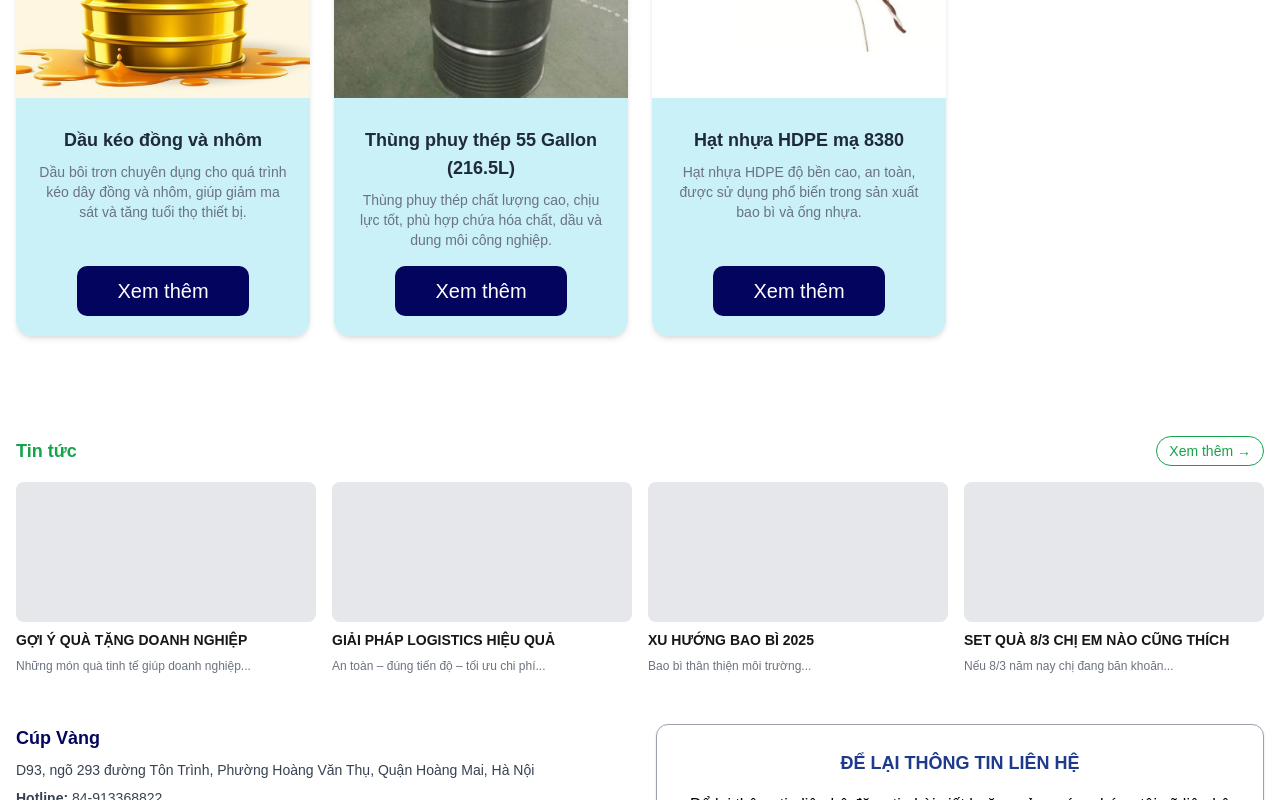
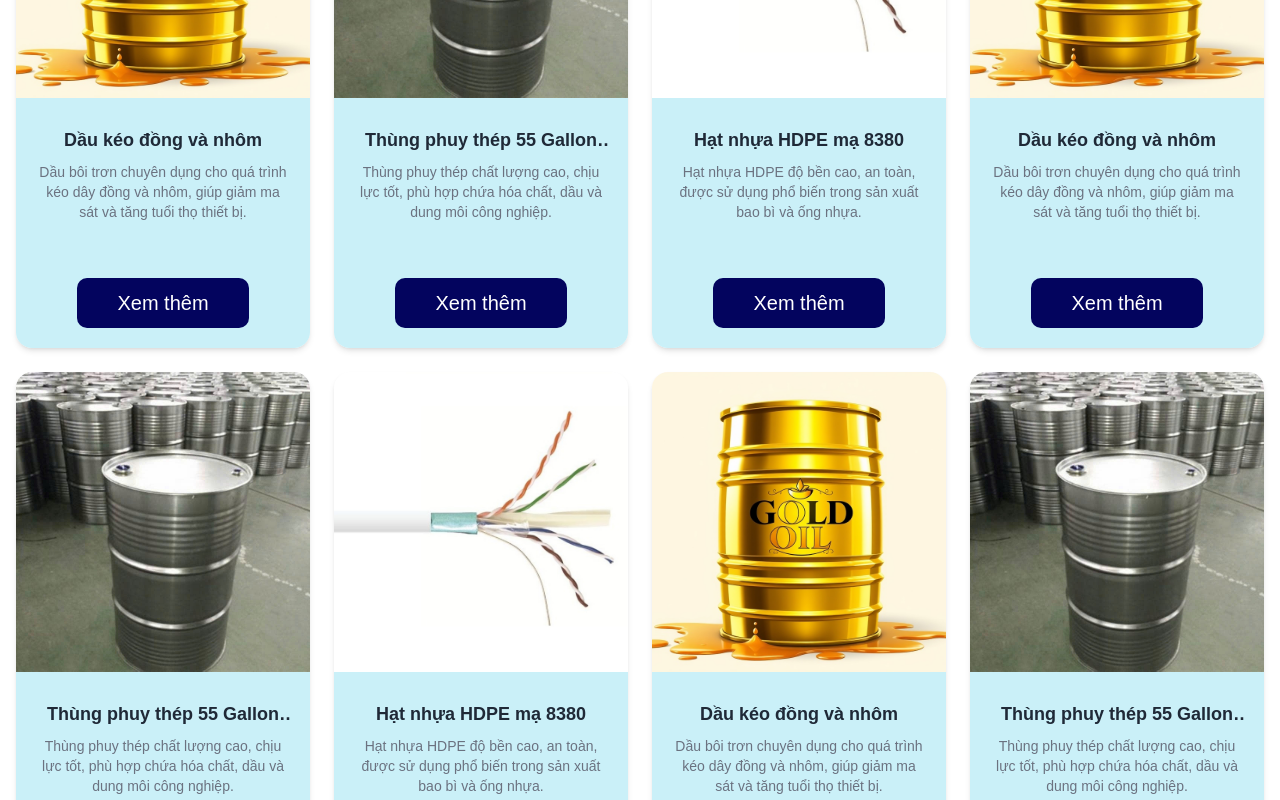
Before and after one commit to xuancanh198/cupvang, a Next.js app: page /product in a window 1280 px wide. Shown: the part 1160-1960 px from the top of the page. Built offline with nearby package versions, Linux system fonts and the light colour scheme.

Commit message:
fix home

```diff
--- a/src/app/page.tsx
+++ b/src/app/page.tsx
@@ -14,7 +14,7 @@ export default function Home() {
         <ListProduct />
         <About />
         <AwardsSection />
-        <div className="mt-[50px]">
+        <div className="mt-[50px] w-full max-w-[1500px] mx-auto px-[16px] mx-auto pb-[50px]">
           <ContactSection />
         </div>
      </div>
--- a/src/components/home/About.tsx
+++ b/src/components/home/About.tsx
@@ -1,9 +1,8 @@
 import Image from 'next/image';
 export default function WhyChooseUs() {
     return (
-        <section className="bg-white py-20">
-            <div className="container mx-auto px-[20px]">
-
+        <section className="bg-white">
+            <div className="w-full max-w-[1500px] mx-auto px-[16px] mx-auto pb-[50px]">
                 {/* HEADER */}
                 <div className="mb-14">
                     <h2 className="text-[48px] text-center font-extrabold italic text-[#0077B6] mb-6">
--- a/src/components/home/Forword.tsx
+++ b/src/components/home/Forword.tsx
@@ -2,14 +2,14 @@ import Image from "next/image"
 export default function Forword() {
     return (
         <section className="bg-[#CAF0F8] dark:bg-gray-800 relative z-20 overflow-hidden">
-            <div className="container mx-auto px-6 py-20 flex flex-col lg:flex-row items-center">
+            <div className="w-full max-w-[1500px] mx-auto px-[16px] py-20 flex flex-col gap-[20px] lg:flex-row items-center">
 
                 {/* IMAGE */}
                 <div className="w-full lg:w-1/2 mt-12 lg:mt-0 flex justify-center">
                     <Image
                         src="/images/banner1.png"
                         alt="Introducing Our Work"
-                        className="max-w-md w-full"
+                        className="w-full h-auto"
                         width={808}
                         height={553}
                     />
--- a/src/components/product/ListProduct.tsx
+++ b/src/components/product/ListProduct.tsx
@@ -34,6 +34,7 @@ export default function Example() {
         </div>
 
         {/* ===== SLIDER ===== */}
+        <div className="min-h-[520px]">
           <Swiper
             modules={[Autoplay]}
             autoplay={{
@@ -44,17 +45,20 @@ export default function Example() {
             spaceBetween={24}
             breakpoints={{
               0: { slidesPerView: 1 },
-            640: { slidesPerView: 2 },
-            1024: { slidesPerView: 3 },
+              640: { slidesPerView: 3 },
+              1024: { slidesPerView: 4 },
             }}
+            className="h-full"
           >
             {filteredProducts.map(product => (
-            <SwiperSlide key={product.id}>
+              <SwiperSlide key={product.id} className="h-full">
                 <ProductItem product={product} />
               </SwiperSlide>
             ))}
           </Swiper>
         </div>
+
+      </div>
     </div>
   )
 }
--- a/src/components/product/ProductItem.tsx
+++ b/src/components/product/ProductItem.tsx
@@ -5,39 +5,32 @@ import type { Product } from '@/constant/Product'
 
 function ProductItem({ product }: { product: Product }) {
     return (
-      <Link
-          href={`/product/${product.slug}`}
-          className="group block h-full"
-      >
-          <div className="bg-white rounded-2xl shadow-md overflow-hidden h-full flex flex-col">
-
+        <Link href={`/product/${product.slug}`} className="group block h-full">
+            <div className="bg-white rounded-2xl shadow-md overflow-hidden h-full min-h-[550px] flex flex-col">
                 {/* IMAGE */}
-              <div className="relative aspect-[4/3] w-full h-[300px]">
+                <div className="relative w-full h-[300px] overflow-hidden flex-shrink-0">
                     <Image
                         src={product.image}
                         alt={product.name}
                         fill
-                      className="object-cover transition group-hover:scale-105"
+                        className="object-cover transition-transform duration-300 group-hover:scale-105"
                     />
                 </div>
 
                 {/* CONTENT */}
                 <div className="flex flex-col flex-1 p-5 text-center bg-[#CAF0F8]">
-                  {/* NAME */}
-                  <div className="mt-2 text-lg font-semibold text-gray-800">
+                    <div title={product.name} className="mt-2 text-lg font-semibold text-gray-800 line-clamp-1">
                         {product.name}
                     </div>
 
-                  {/* PRICE */}
-                  <div className="mt-2 text-sm text-gray-500">
+                    <div title={product.description} className="mt-2 text-sm text-gray-500 line-clamp-3">
                         {product.description}
                     </div>
 
-                  {/* BUTTON */}
                     <div className="mt-auto pt-4">
-                      <div>
-                          <button className="font-medium text-[20px] px-[40px] py-[5px] rounded-[10px] bg-[#03045E] text-white h-[50px] cursor-pointer">Xem thêm</button>
-                      </div>
+                        <button className="font-medium text-[20px] px-[40px] py-[5px] rounded-[10px] bg-[#03045E] text-white h-[50px]">
+                            Xem thêm
+                        </button>
                     </div>
                 </div>
 
@@ -46,4 +39,5 @@ function ProductItem({ product }: { product: Product }) {
     )
 }
 
+
 export default ProductItem
--- a/src/constant/Product.ts
+++ b/src/constant/Product.ts
@@ -62,4 +62,58 @@ export const products: Product[] = [
         price: 'Liên hệ',
         description: 'Hạt nhựa HDPE độ bền cao, an toàn, được sử dụng phổ biến trong sản xuất bao bì và ống nhựa.',
     },
+    {
+        id: 6,
+        name: 'Dầu kéo đồng và nhôm',
+        slug: 'dau-keo-dong-va-nhom',
+        image: '/images/3501332b63fdd6a38fec.jpg',
+        category: PRODUCT_CATEGORY.MATERIAL,
+        price: 'Liên hệ',
+        description: 'Dầu bôi trơn chuyên dụng cho quá trình kéo dây đồng và nhôm, giúp giảm ma sát và tăng tuổi thọ thiết bị.',
+    },
+    {
+        id: 7,
+        name: 'Thùng phuy thép 55 Gallon (216.5L)',
+        slug: 'thung-phuy-thep-55-gallon',
+        image: '/images/z6529246731744_a774ad53d199d69e7217e90e7c2c088f.jpg',
+        category: PRODUCT_CATEGORY.MATERIAL,
+        price: 'Liên hệ',
+        description: 'Thùng phuy thép chất lượng cao, chịu lực tốt, phù hợp chứa hóa chất, dầu và dung môi công nghiệp.',
+    },
+    {
+        id: 8,
+        name: 'Hạt nhựa HDPE mạ 8380',
+        slug: 'hat-nhua-hdpe-8380',
+        image: '/images/cap-mang-boc-nhua-duong-kinh-7.2mm.jpg',
+        category: PRODUCT_CATEGORY.MATERIAL,
+        price: 'Liên hệ',
+        description: 'Hạt nhựa HDPE độ bền cao, an toàn, được sử dụng phổ biến trong sản xuất bao bì và ống nhựa.',
+    },
+    {
+        id: 6,
+        name: 'Dầu kéo đồng và nhôm',
+        slug: 'dau-keo-dong-va-nhom',
+        image: '/images/3501332b63fdd6a38fec.jpg',
+        category: PRODUCT_CATEGORY.MATERIAL,
+        price: 'Liên hệ',
+        description: 'Dầu bôi trơn chuyên dụng cho quá trình kéo dây đồng và nhôm, giúp giảm ma sát và tăng tuổi thọ thiết bị.',
+    },
+    {
+        id: 7,
+        name: 'Thùng phuy thép 55 Gallon (216.5L)',
+        slug: 'thung-phuy-thep-55-gallon',
+        image: '/images/z6529246731744_a774ad53d199d69e7217e90e7c2c088f.jpg',
+        category: PRODUCT_CATEGORY.MATERIAL,
+        price: 'Liên hệ',
+        description: 'Thùng phuy thép chất lượng cao, chịu lực tốt, phù hợp chứa hóa chất, dầu và dung môi công nghiệp.',
+    },
+    {
+        id: 8,
+        name: 'Hạt nhựa HDPE mạ 8380',
+        slug: 'hat-nhua-hdpe-8380',
+        image: '/images/cap-mang-boc-nhua-duong-kinh-7.2mm.jpg',
+        category: PRODUCT_CATEGORY.MATERIAL,
+        price: 'Liên hệ',
+        description: 'Hạt nhựa HDPE độ bền cao, an toàn, được sử dụng phổ biến trong sản xuất bao bì và ống nhựa.',
+    },
 ]
```
Lines whose indentation alone changed are shown as unchanged.
